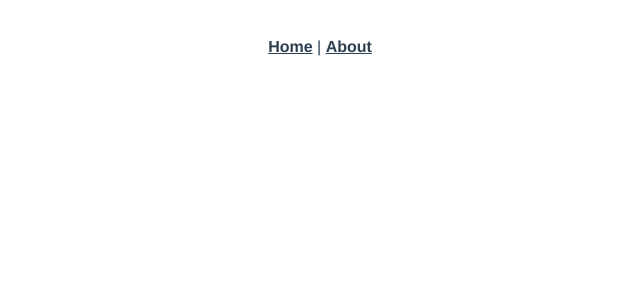
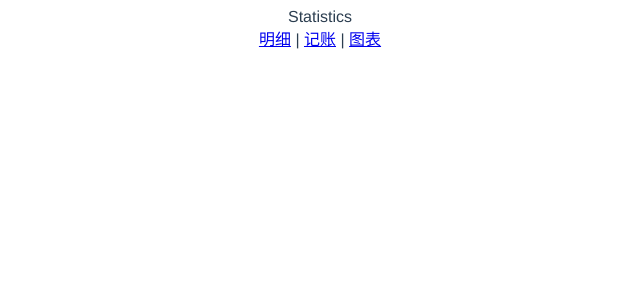
Before and after one commit to DDB324/duoduo, a Vue app: page /#/statistics in a window 1280 px wide. Shown: the top 300 px of the page, without its empty margins (320-960 px from the left). Built offline with nearby package versions, Linux system fonts and the light colour scheme.

Commit message:
创建3个页面并将他们显示到到App.vue中

```diff
--- a/src/App.vue
+++ b/src/App.vue
@@ -1,10 +1,11 @@
 <template>
   <div id="app">
-    <div id="nav">
-      <router-link to="/">Home</router-link> |
-      <router-link to="/about">About</router-link>
-    </div>
     <router-view/>
+    <router-link to="/statistics">明细</router-link>
+    |
+    <router-link to="/money">记账</router-link>
+    |
+    <router-link to="/chart">图表</router-link>
   </div>
 </template>
 
--- a/src/router/index.ts
+++ b/src/router/index.ts
@@ -1,23 +1,41 @@
 import Vue from 'vue'
 import VueRouter, { RouteConfig } from 'vue-router'
-import Home from '../views/Home.vue'
+import Statistics from '@/views/Statistics.vue';
+import Chart from '@/views/Chart.vue';
+import Money from '@/views/Money.vue';
 
 Vue.use(VueRouter)
 
 const routes: Array<RouteConfig> = [
   {
-    path: '/',
-    name: 'Home',
-    component: Home
+    path:'/',
+    redirect: '/statistics'
   },
   {
-    path: '/about',
-    name: 'About',
-    // route level code-splitting
-    // this generates a separate chunk (about.[hash].js) for this route
-    // which is lazy-loaded when the route is visited.
-    component: () => import(/* webpackChunkName: "about" */ '../views/About.vue')
+    path:'/statistics',
+    component: Statistics
+  },
+  {
+    path:'/money',
+    component:Money
+  },
+  {
+    path:'/chart',
+    component:Chart
   }
+  // {
+  //   path: '/',
+  //   name: 'Home',
+  //   component: Home
+  // },
+  // {
+  //   path: '/about',
+  //   name: 'About',
+  //   // route level code-splitting
+  //   // this generates a separate chunk (about.[hash].js) for this route
+  //   // which is lazy-loaded when the route is visited.
+  //   component: () => import(/* webpackChunkName: "about" */ '../views/About.vue')
+  // }
 ]
 
 const router = new VueRouter({
--- /dev/null
+++ b/src/views/Chart.vue
@@ -0,0 +1,16 @@
+<template>
+<div>Chart</div>
+</template>
+
+<script lang='ts'>
+import Vue from 'vue';
+import {Component} from 'vue-property-decorator';
+@Component
+export default class Chart extends Vue{
+
+}
+</script>
+
+<style lang='scss' scoped>
+
+</style>
--- /dev/null
+++ b/src/views/Money.vue
@@ -0,0 +1,16 @@
+<template>
+<div>Money</div>
+</template>
+
+<script lang='ts'>
+import Vue from 'vue';
+import {Component} from 'vue-property-decorator';
+@Component
+export default class Money extends Vue{
+
+}
+</script>
+
+<style lang='scss' scoped>
+
+</style>
--- /dev/null
+++ b/src/views/Statistics.vue
@@ -0,0 +1,16 @@
+<template>
+<div>Statistics</div>
+</template>
+
+<script lang='ts'>
+import Vue from 'vue';
+import {Component} from 'vue-property-decorator';
+@Component
+export default class Statistics extends Vue{
+
+}
+</script>
+
+<style lang='scss' scoped>
+
+</style>
```
